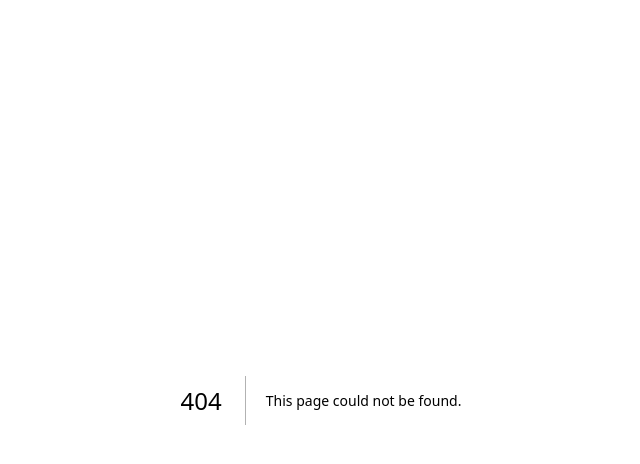
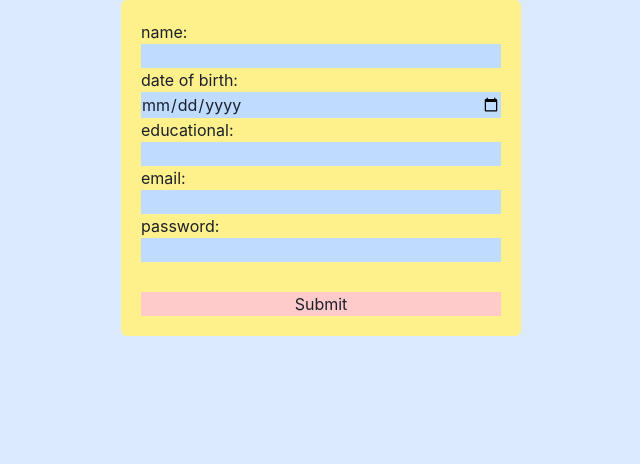
Before and after one commit to ohmjrr/CourseFlow-JR, a Next.js app: page /register in a window 1280 px wide. Before the commit this address had no page. Shown: the top 464 px of the page, without its empty margins (319-959 px from the left). Built offline with nearby package versions, Linux system fonts and the light colour scheme.

Commit message:
feat: add registation

```diff
--- a/package.json
+++ b/package.json
@@ -12,6 +12,9 @@
     "@chakra-ui/react": "^2.6.1",
     "@emotion/react": "^11.11.0",
     "@emotion/styled": "^11.11.0",
+    "@supabase/auth-helpers-nextjs": "^0.6.1",
+    "@supabase/auth-helpers-react": "^0.3.1",
+    "@supabase/auth-ui-react": "^0.4.2",
     "@supabase/supabase-js": "^2.21.0",
     "autoprefixer": "10.4.14",
     "framer-motion": "^10.12.10",
--- a/pages/_app.js
+++ b/pages/_app.js
@@ -1,7 +1,9 @@
+
 import "@/styles/globals.css";
 import { ChakraProvider } from "@chakra-ui/react";
 
 export default function App({ Component, pageProps }) {
+
   return (
     <ChakraProvider>
       <Component {...pageProps} />
--- /dev/null
+++ b/pages/register.js
@@ -0,0 +1,97 @@
+import { useRouter } from "next/router";
+import React, { useState } from "react";
+import { supabase } from "@/utils/supabaseClient";
+
+export default function Register() {
+  const router = useRouter();
+  const [name, setName] = useState("");
+  const [dateBirth, setDateBirth] = useState("");
+  const [educational, setEducational] = useState("");
+  const [email, setEmail] = useState("");
+  const [password, setPassword] = useState("");
+  const [picture, setPicture] = useState(null);
+
+  const handleSubmit = async (e) => {
+    e.preventDefault();
+
+    // Sign up the user
+    let { data, error } = await supabase.auth.signUp({
+        email: email,
+        password: password
+      })
+
+    if (error) {
+      console.log(error);
+      return;
+    }
+
+    // Insert user data into the public schema
+    let { data: userData, error: userError } = await supabase
+      .from("users")
+      .insert({
+        name: name,
+        date_birth: dateBirth,
+        education: educational,
+        email: email,
+        picture: picture,
+      })
+      .select("user_id");
+
+    if (userError) {
+      console.log(userError);
+      return;
+    }
+
+    // console.log("User registered successfully.");
+  };
+
+
+  return (
+    <div className="w-screen bg-blue-100 h-screen">
+
+    <div className="flex flex-row justify-center items-center">
+
+    <form
+      onSubmit={(e) => handleSubmit(e)}
+      className=" flex flex-col w-[400px] bg-yellow-200 p-5 rounded-md "
+    >
+      <label htmlFor="first">name:</label>
+      <input
+        type="text"
+        className=" bg-blue-200 "
+        onChange={(e) => setName(e.target.value)}
+      />
+      <label htmlFor="last">date of birth:</label>
+      <input
+        type="date"
+        className=" bg-blue-200 "
+        onChange={(e) => setDateBirth(e.target.value)}
+      />
+      <label htmlFor="last">educational:</label>
+      <input
+        type="text"
+        className=" bg-blue-200 "
+        onChange={(e) => setEducational(e.target.value)}
+      />
+      <label htmlFor="last">email:</label>
+      <input
+        type="email"
+        className=" bg-blue-200 "
+        onChange={(e) => setEmail(e.target.value)}
+      />
+      <label htmlFor="password">password:</label>
+      <input
+        type="text"
+        name="last"
+        className=" bg-blue-200 "
+        onChange={(e) => setPassword(e.target.value)}
+      />
+      <button type="submit" className="mt-[30px] bg-red-200 ">
+        Submit
+      </button>
+    </form>
+    </div>
+    </div>
+
+  );
+}
```
Also changed, not shown: components/Footer.js (added), components/Navbar.js (added), pages/api/hook.js (added), 1 other file (tests, documents, lock files or other folders).
